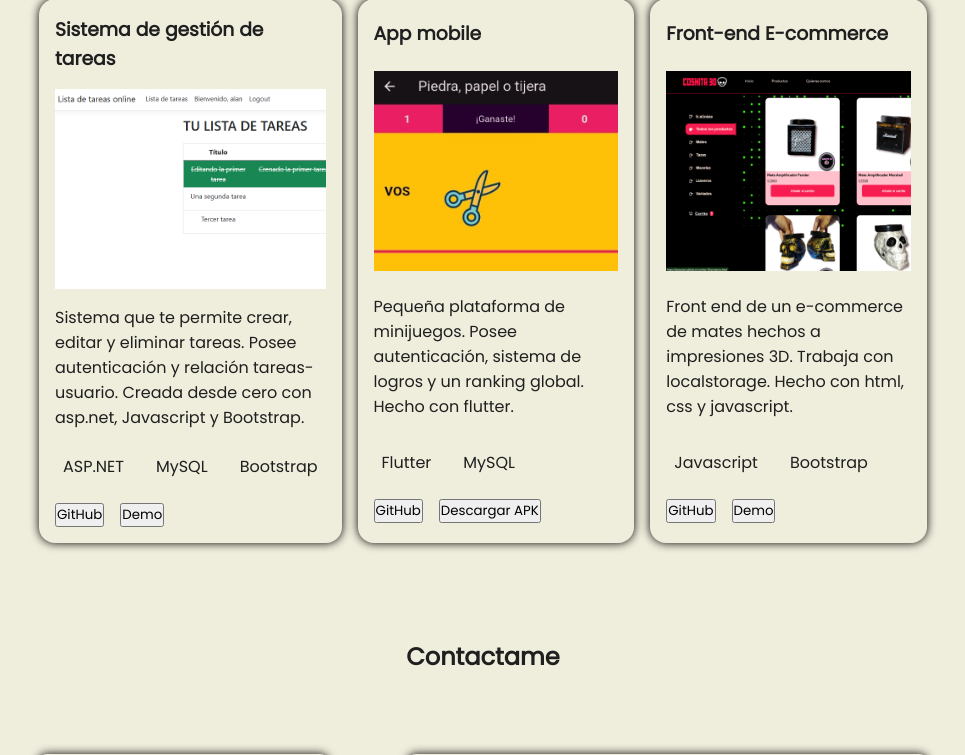
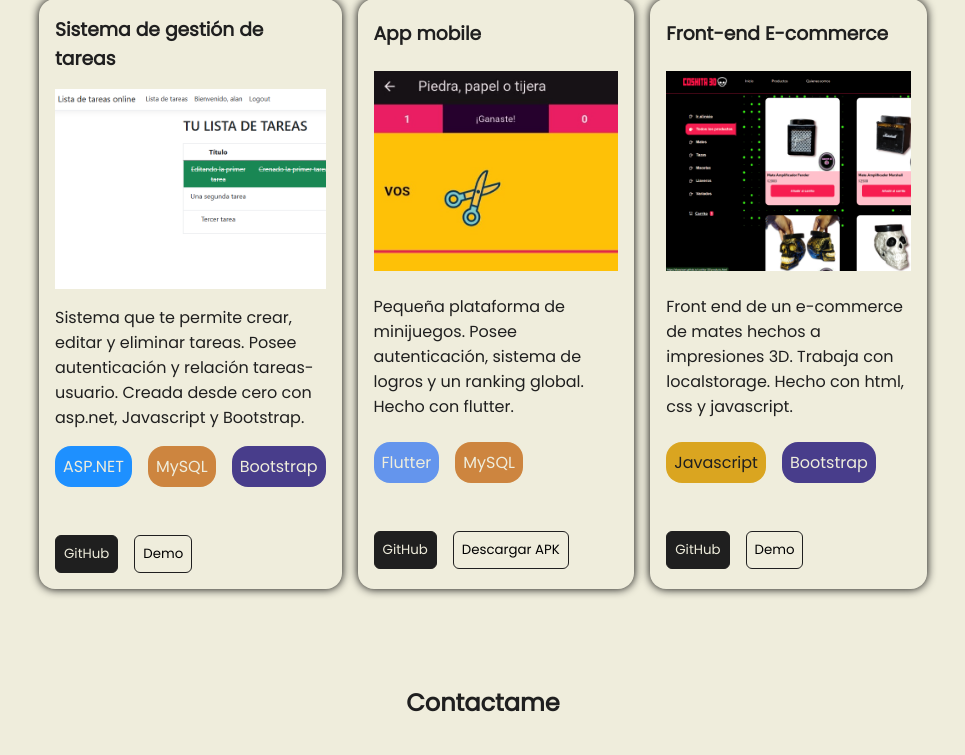
Before and after one commit to alanpisani/portfolio-final, a PHP site: page / in a window 1280 px wide. Shown: the part 1691-2446 px from the top of the page, without its empty margins (157-1122 px from the left). Run offline with PHP 8.4, Linux system fonts and the light colour scheme.

Commit message:
My projects terminado

```diff
--- a/css/style.css
+++ b/css/style.css
@@ -314,11 +314,54 @@ h2{
 
 .projects-item-langs ul li{
     padding: .5rem;
+    border-radius:1rem;
+    cursor: default;
+}
+.asp-li{
+    background-color:dodgerblue;
+    color: var(--primary-color);
+}
+.mysql-li{
+    background-color: peru;
+    color: var(--primary-color);
+}
+.bootstrap-li{
+    background-color: darkslateblue;
+    color: var(--primary-color);
+}
+.flutter-li{
+    background-color:cornflowerblue;
+    color: var(--primary-color);
+}
+.js-li{
+    background-color:goldenrod;
 }
 
 .projects-item-bts{
     display: flex;
     gap:1rem;
+    margin-top: 2rem;
+}
+
+.projects-item-bts button{
+    border: 1px solid var(--secundary-color);
+    border-radius: 6px;
+    cursor: pointer;
+    padding:.5rem;
+    transition: .3s ease;
+}
+.github-btn{
+    background-color: var(--secundary-color);
+    color: var(--primary-color);
+}
+.github-btn:hover{
+    background-color: var(--tertiary-color);
+}
+.demo-btn{
+    background-color:var(--primary-color);
+}
+.demo-btn:hover{
+    background-color: white;
 }
 
 /***CONTACT ME***/
--- a/index.html
+++ b/index.html
@@ -113,14 +113,14 @@
                         <div class="projects-item-details">
                             <div class="projects-item-langs">
                                 <ul>
-                                    <li>ASP.NET</li>
-                                    <li>MySQL</li>
-                                    <li>Bootstrap</li>
+                                    <li class="asp-li">ASP.NET</li>
+                                    <li class="mysql-li">MySQL</li>
+                                    <li class="bootstrap-li">Bootstrap</li>
                                 </ul>
                             </div>
                             <div class="projects-item-bts">
-                                <button>GitHub</button>
-                                <button>Demo</button>
+                                <button class="github-btn" id="todo-github-btn">GitHub</button>
+                                <button id="todo-demo-btn" class="demo-btn">Demo</button>
                             </div>
                         </div>
                     </div>
@@ -131,13 +131,13 @@
                         <div class="projects-item-details">
                             <div class="projects-item-langs">
                                 <ul>
-                                    <li>Flutter</li>
-                                    <li>MySQL</li>
+                                    <li class="flutter-li">Flutter</li>
+                                    <li class="mysql-li">MySQL</li>
                                 </ul>
                             </div>
                             <div class="projects-item-bts">
-                                <button>GitHub</button>
-                                <button>Descargar APK</button>
+                                <button class="github-btn" id="app-github-btn">GitHub</button>
+                                <button id="app-download-btn" class="demo-btn">Descargar APK</button>
                             </div>
                         </div>
                     </div>
@@ -148,13 +148,13 @@
                         <div class="projects-item-details">
                             <div class="projects-item-langs">
                                 <ul>
-                                    <li>Javascript</li>
-                                    <li>Bootstrap</li>
+                                    <li class="js-li">Javascript</li>
+                                    <li class="bootstrap-li">Bootstrap</li>
                                 </ul>
                             </div>
                             <div class="projects-item-bts">
-                                <button>GitHub</button>
-                                <button>Demo</button>
+                                <button class="github-btn" id="coshita-github-btn">GitHub</button>
+                                <button id="coshita-demo-btn" class="demo-btn">Demo</button>
                             </div>
                         </div>
                     </div>
--- a/js/script.js
+++ b/js/script.js
@@ -1,3 +1,4 @@
 import "./nav.js";
 import "./typed.js";
 import "./hero.js";
+import "./my-proyects.js"
```
Also changed, not shown: js/my-proyects.js (added, +31 -0 lines).
